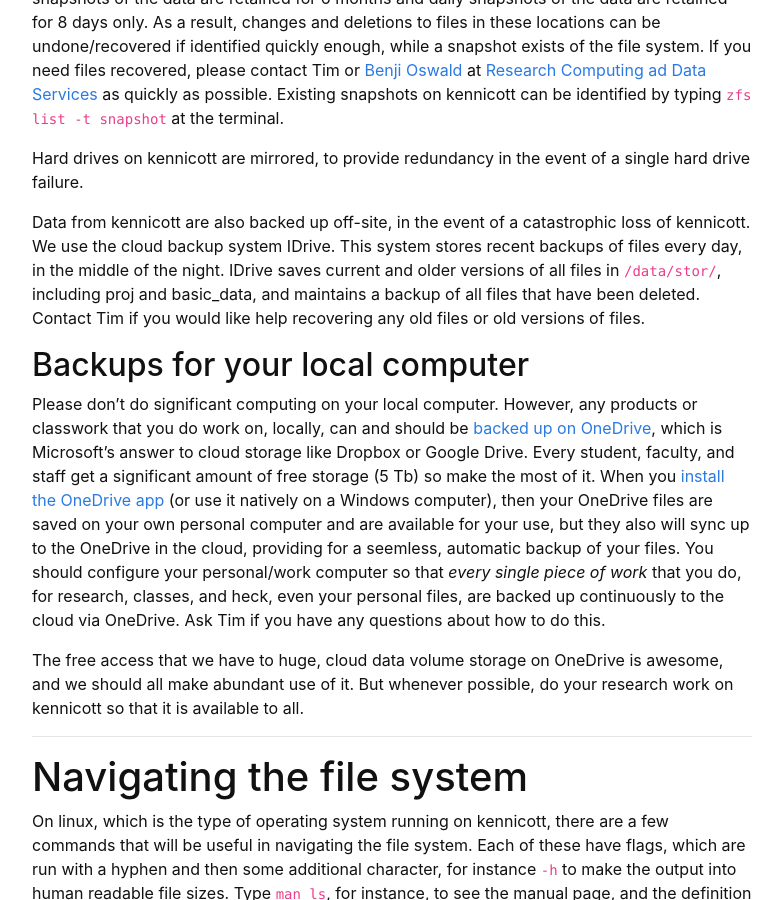
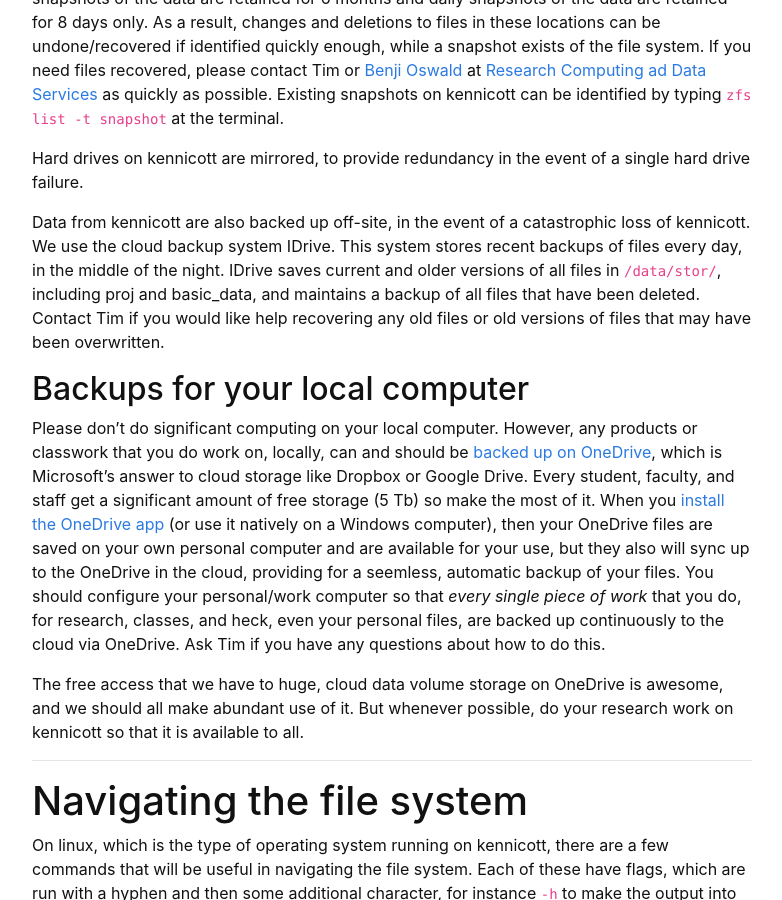
Before and after one commit to yoramterleth/uiglaciology, a Jekyll site: the page built from content/2-files.md, in a window 1280 px wide and 900 px high, scrolled down 1529 px. Shown: the whole window, without its empty margins (248-1030 px from the left). Built offline with Jekyll 4.4.1, drawn with Linux system fonts in a browser that asks for light colours.

Commit message:
tiny change to language

```diff
--- a/content/2-files.md
+++ b/content/2-files.md
@@ -37,7 +37,7 @@ basic_data, proj, and your home directory are backed up annually on the first of
 
 Hard drives on kennicott are mirrored, to provide redundancy in the event of a single hard drive failure.
 
-Data from kennicott are also backed up off-site, in the event of a catastrophic loss of kennicott.  We use the cloud backup system IDrive.  This system stores recent backups of files every day, in the middle of the night.  IDrive saves current and older versions of all files in `/data/stor/`, including proj and basic_data, and maintains a backup of all files that have been deleted. Contact Tim if you would like help recovering any old files or old versions of files.
+Data from kennicott are also backed up off-site, in the event of a catastrophic loss of kennicott.  We use the cloud backup system IDrive.  This system stores recent backups of files every day, in the middle of the night.  IDrive saves current and older versions of all files in `/data/stor/`, including proj and basic_data, and maintains a backup of all files that have been deleted. Contact Tim if you would like help recovering any old files or old versions of files that may have been overwritten.
 
 ## Backups for your local computer
 Please don't do significant computing on your local computer.  However, any products or classwork that you do work on, locally, can and should be [backed up on OneDrive](https://support.uidaho.edu/TDClient/40/Portal/Requests/ServiceDet?ID=864#:~:text=In%20addition%2C%C2%A0a%20person%C2%A0can%20sync%C2%A0OneDrive%C2%A0to%20a%20U%20of%20I%20owned%20computer%20so%20that%20frequently%20used%20are%20stored%20on%20a%20physical%20computer%C2%A0for%20easy%20access%20when%20you%20have%20limited%20or%20no%20Internet%20connection.), which is Microsoft's answer to cloud storage like Dropbox or Google Drive.  Every student, faculty, and staff get a significant amount of free storage (5 Tb) so make the most of it.  When you [install the OneDrive app](https://www.microsoft.com/en-us/microsoft-365/onedrive/download) (or use it natively on a Windows computer), then your OneDrive files are saved on your own personal computer and are available for your use, but they also will sync up to the OneDrive in the cloud, providing for a seemless, automatic backup of your files. You should configure your personal/work computer so that _every single piece of work_ that you do, for research, classes, and heck, even your personal files, are backed up continuously to the cloud via OneDrive. Ask Tim if you have any questions about how to do this.
```
